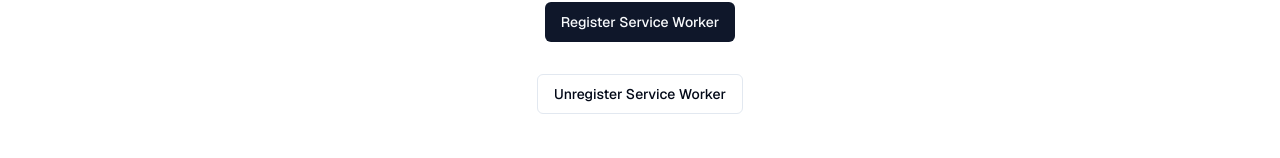
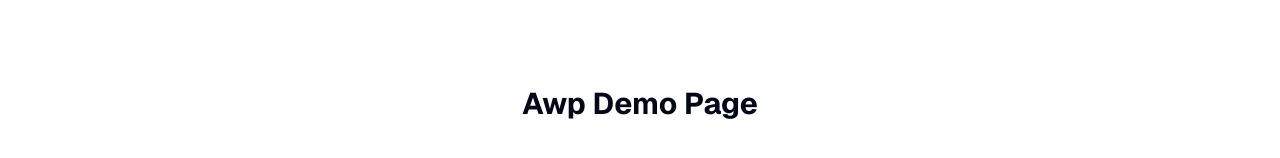
Before and after one commit to Charizard13/awp, a Next.js app: page /demo in a window 1280 px wide. Shown: the part 294-452 px from the top of the page. Built offline with nearby package versions, Linux system fonts and the light colour scheme; no server answers.

Commit message:
remove useservice

```diff
--- a/app/demo/page.tsx
+++ b/app/demo/page.tsx
@@ -2,7 +2,7 @@
 import type { App } from "@/hooks/useInstall";
 import Install from "./_components/Install";
 import { Button } from "@/components/ui/button";
-import useServiceWorker from "@/hooks/useServiceWorker";
+// import useServiceWorker from "@/hooks/useServiceWorker";
 declare global {
   interface Window {
     showOpenFilePicker?(): Promise<any>;
@@ -14,13 +14,13 @@ declare global {
 }
 
 export default function DemoPage() {
-  const { isRegistered, unRegister, register } = useServiceWorker();
+  // const { isRegistered, unRegister, register } = useServiceWorker();
   return (
     <div className="flex flex-col items-center justify-center flex-grow text-center p-4 space-y-8">
       <h1 className="text-3xl font-bold">Awp Demo Page</h1>
       <p className="text-lg text-gray-600 dark:text-gray-400">Explore the features and capabilities of our Progressive Web App (PWA).</p>
       <Install />
-      <div className="flex flex-col items-center justify-center flex-grow text-center p-4 space-y-8">
+      {/* <div className="flex flex-col items-center justify-center flex-grow text-center p-4 space-y-8">
         <Button onClick={register}>Register Service Worker</Button>
         <Button onClick={unRegister} variant="outline">
           Unregister Service Worker
@@ -32,7 +32,7 @@ export default function DemoPage() {
             <p className="text-lg text-gray-600 dark:text-gray-400">Service Worker is not registered</p>
           )}
         </div>
-      </div>
+      </div> */}
     </div>
   );
 }
```
